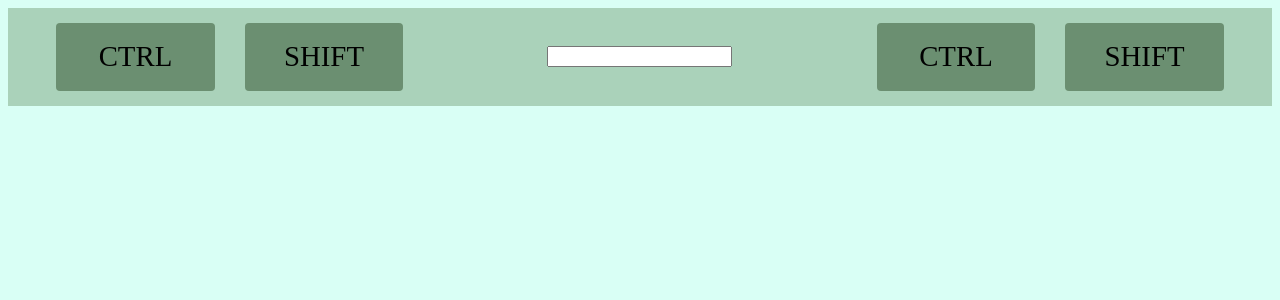
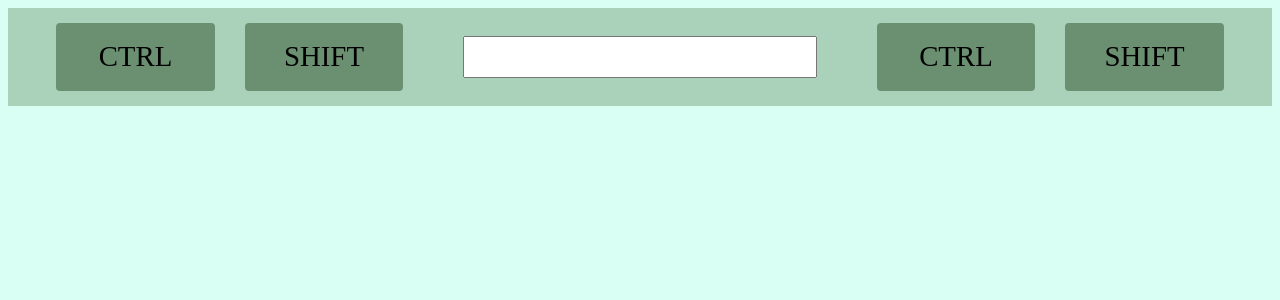
Before and after one commit to quiluh/Combo-Creator, a Flask app: template templates/test.html in a window 1280 px wide. Shown: the top 300 px of the page. Run offline with Flask 3, Linux system fonts and the light colour scheme; the template is opened without the code that fills it, so the values that code supplies are empty.

Commit message:
styled the text input box

```diff
--- a/static/styles/styles.css
+++ b/static/styles/styles.css
@@ -53,3 +53,8 @@ body {
 .hiddenCheckbox:checked + .keyButton {
     filter: brightness(180%);
 }
+input[type="text"] {
+    width: 90%;
+    padding: 3%;
+    margin: 3%;
+}
```
